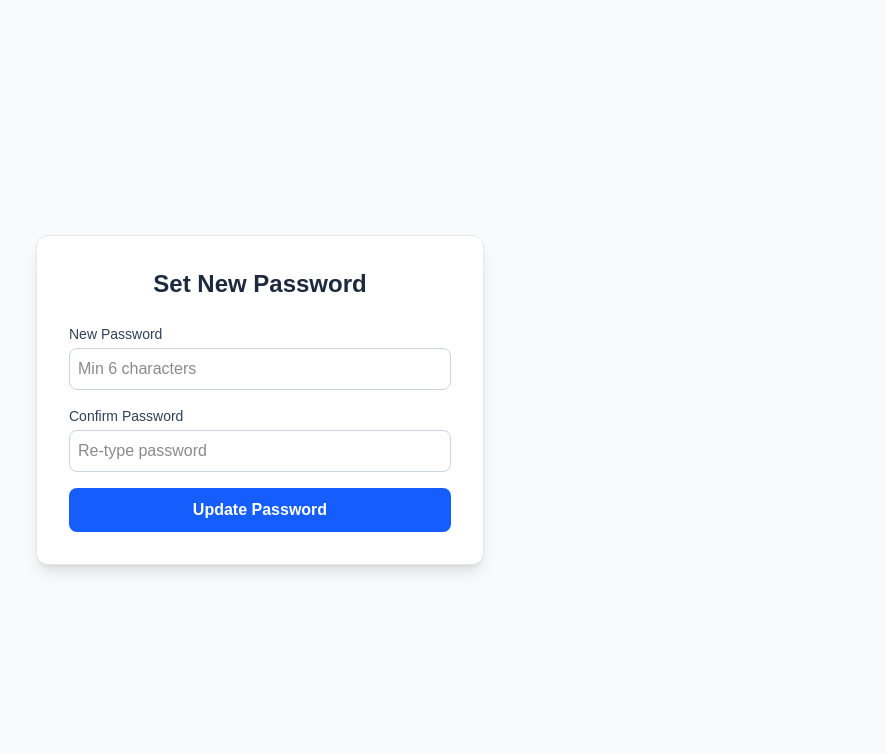
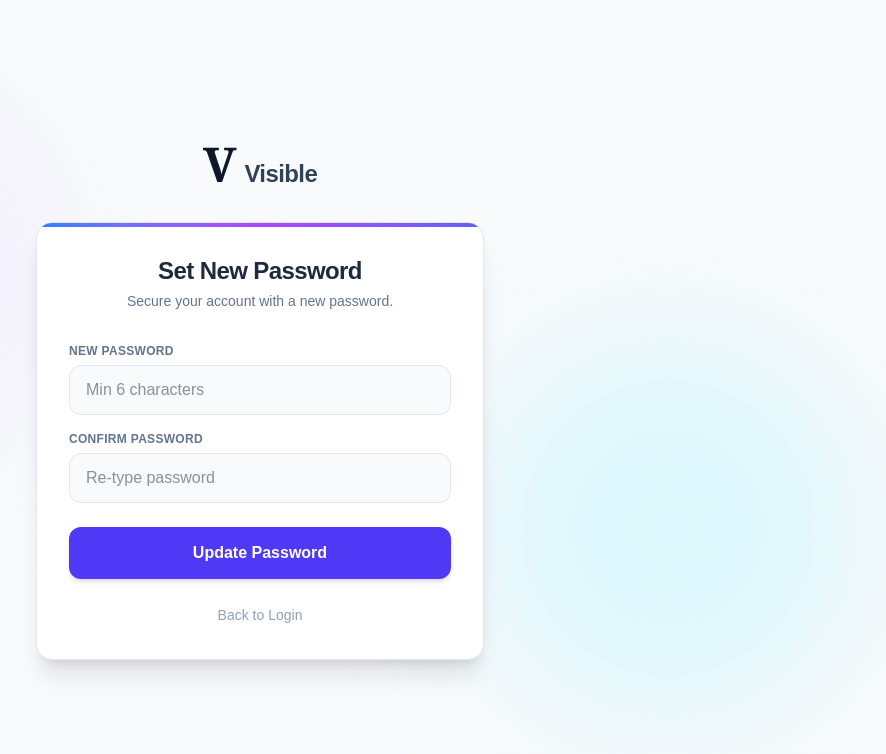
Before and after one commit to paulpriddy05-dot/visible-app, a Next.js app: page /auth/update-password in a window 1280 px wide. Shown: the top 754 px of the page, without its empty margins (380-1266 px from the left). Built offline with nearby package versions, Linux system fonts and the light colour scheme; no server answers.

Commit message:
forgot password update

```diff
--- a/app/auth/callback/page.tsx
+++ /dev/null
@@ -1,49 +0,0 @@
-'use client';
-
-import { Suspense, useEffect } from 'react';
-import { useSearchParams, useRouter } from 'next/navigation';
-import { createBrowserClient } from '@supabase/ssr';
-
-function HandleAuth() {
-  const searchParams = useSearchParams();
-  const router = useRouter();
-
-  useEffect(() => {
-    const handleLogin = async () => {
-      // 1. Initialize Supabase (New SDK Syntax)
-      // We pass the env vars directly here to create the client
-      const supabase = createBrowserClient(
-        process.env.NEXT_PUBLIC_SUPABASE_URL!,
-        process.env.NEXT_PUBLIC_SUPABASE_ANON_KEY!
-      );
-
-      // 2. Check session (works for both Implicit #hash and PKCE ?code)
-      const { data: { session }, error } = await supabase.auth.getSession();
-
-      if (session) {
-        // 3. Redirect to dashboard
-        const next = searchParams.get('next') || '/dashboard';
-        router.push(next);
-        router.refresh();
-      } else {
-        console.error('Login failed:', error);
-      }
-    };
-
-    handleLogin();
-  }, [router, searchParams]);
-
-  return (
-    <div className="flex items-center justify-center min-h-screen">
-      <p className="text-lg">Processing login...</p>
-    </div>
-  );
-}
-
-export default function AuthCallbackPage() {
-  return (
-    <Suspense fallback={<div>Loading...</div>}>
-      <HandleAuth />
-    </Suspense>
-  );
-}
--- /dev/null
+++ b/app/auth/callback/route.ts
@@ -0,0 +1,51 @@
+import { createServerClient, type CookieOptions } from '@supabase/ssr';
+import { type NextRequest, NextResponse } from 'next/server';
+
+export async function GET(request: NextRequest) {
+  const { searchParams, origin } = new URL(request.url);
+  const code = searchParams.get('code');
+  // If "next" is passed (like /update-password), redirect there. Otherwise default to /dashboard
+  const next = searchParams.get('next') ?? '/dashboard';
+
+  if (code) {
+    const cookieStore = {
+        getAll: () => [],
+        set: () => {},
+      };
+
+    const supabase = createServerClient(
+      process.env.NEXT_PUBLIC_SUPABASE_URL!,
+      process.env.NEXT_PUBLIC_SUPABASE_ANON_KEY!,
+      {
+        cookies: {
+          get(name: string) {
+            return request.cookies.get(name)?.value;
+          },
+          set(name: string, value: string, options: CookieOptions) {
+            request.cookies.set({
+              name,
+              value,
+              ...options,
+            });
+          },
+          remove(name: string, options: CookieOptions) {
+            request.cookies.delete({
+              name,
+              ...options,
+            });
+          },
+        },
+      }
+    );
+
+    // ⚠️ This is the magic line that logs the user in
+    const { error } = await supabase.auth.exchangeCodeForSession(code);
+
+    if (!error) {
+      return NextResponse.redirect(`${origin}${next}`);
+    }
+  }
+
+  // If something broke, send them to an error page or back to login
+  return NextResponse.redirect(`${origin}/login?error=auth-code-error`);
+}
--- a/app/auth/update-password/page.tsx
+++ b/app/auth/update-password/page.tsx
@@ -1,83 +1,131 @@
-'use client';
+"use client";
 
-import { useState } from 'react';
-import { createBrowserClient } from '@supabase/ssr';
-import { useRouter } from 'next/navigation';
+import { useState } from "react";
+import { supabase } from "@/lib/supabase"; // Use your singleton if available, or createBrowserClient
+import { useRouter } from "next/navigation";
+import Link from "next/link";
 
 export default function UpdatePasswordPage() {
-  const [password, setPassword] = useState('');
-  const [confirmPassword, setConfirmPassword] = useState('');
-  const [loading, setLoading] = useState(false);
-  const [message, setMessage] = useState('');
   const router = useRouter();
 
-  const supabase = createBrowserClient(
-    process.env.NEXT_PUBLIC_SUPABASE_URL!,
-    process.env.NEXT_PUBLIC_SUPABASE_ANON_KEY!
-  );
+  const [password, setPassword] = useState("");
+  const [confirmPassword, setConfirmPassword] = useState("");
+  const [loading, setLoading] = useState(false);
+  const [message, setMessage] = useState("");
+  const [errorMsg, setErrorMsg] = useState("");
 
   const handleUpdate = async (e: React.FormEvent) => {
     e.preventDefault();
     setLoading(true);
-    setMessage('');
+    setMessage("");
+    setErrorMsg("");
 
-    // 1. Check if passwords match
+    // 1. Validation
     if (password !== confirmPassword) {
-      setMessage('Error: Passwords do not match');
+      setErrorMsg("Passwords do not match");
       setLoading(false);
       return;
     }
 
-    // 2. Update password
+    if (password.length < 6) {
+      setErrorMsg("Password must be at least 6 characters");
+      setLoading(false);
+      return;
+    }
+
+    // 2. Update Password via Supabase
     const { error } = await supabase.auth.updateUser({ password });
 
     if (error) {
-      setMessage('Error: ' + error.message);
+      setErrorMsg(error.message);
       setLoading(false);
     } else {
+      // 3. Success - Refresh session to ensure cookies are set correctly
       await supabase.auth.refreshSession();
-      setMessage('Success! Redirecting...');
+      setMessage("Success! Redirecting to dashboard...");
+
       setTimeout(() => {
-        router.push('/dashboard');
+        router.push("/dashboard");
         router.refresh();
-      }, 1000);
+      }, 1500);
     }
   };
 
   return (
-    <div className="flex flex-col items-center justify-center min-h-screen bg-slate-50 p-4">
-      <div className="w-full max-w-md bg-white rounded-xl shadow-lg border border-slate-200 p-8">
-        <h1 className="text-2xl font-bold text-center mb-6 text-slate-800">Set New Password</h1>
+    <div className="min-h-screen flex flex-col items-center justify-center bg-slate-50 font-sans relative overflow-hidden px-4">
 
-        <form onSubmit={handleUpdate} className="space-y-4">
+      {/* Background Decoration (Matching Login Page) */}
+      <div className="absolute top-0 left-1/2 -translate-x-1/2 w-full h-full max-w-7xl pointer-events-none">
+          <div className="absolute top-20 left-10 w-96 h-96 bg-purple-200 rounded-full mix-blend-multiply filter blur-3xl opacity-30 animate-blob"></div>
+          <div className="absolute bottom-20 right-10 w-96 h-96 bg-cyan-200 rounded-full mix-blend-multiply filter blur-3xl opacity-30 animate-blob animation-delay-2000"></div>
+      </div>
+
+      <div className="z-10 w-full max-w-md">
+
+        {/* LOGO */}
+        <div className="flex items-baseline justify-center gap-2 mb-8 select-none">
+            <span className="font-serif text-5xl font-bold text-slate-900 leading-none">V</span>
+            <span className="text-2xl font-bold text-slate-700 tracking-tight">Visible</span>
+        </div>
+
+        {/* CARD */}
+        <div className="bg-white rounded-2xl shadow-xl border border-slate-200 p-8 relative overflow-hidden">
+            {/* Top Border Accent */}
+            <div className="absolute top-0 left-0 w-full h-1 bg-gradient-to-r from-blue-500 via-purple-500 to-indigo-500"></div>
+
+            <div className="text-center mb-8">
+                <h2 className="text-2xl font-bold text-slate-800 tracking-tight">Set New Password</h2>
+                <p className="text-slate-500 text-sm mt-1">
+                    Secure your account with a new password.
+                </p>
+            </div>
+
+            {/* Notifications */}
+            {errorMsg && <div className="mb-4 p-3 bg-red-50 text-red-600 text-sm rounded-lg border border-red-100 flex items-center gap-2"><i className="fas fa-exclamation-circle"></i> {errorMsg}</div>}
+            {message && <div className="mb-4 p-3 bg-green-50 text-green-700 text-sm rounded-lg border border-green-100 flex items-center gap-2"><i className="fas fa-check-circle"></i> {message}</div>}
+
+            <form onSubmit={handleUpdate} className="flex flex-col gap-4">
                 <div>
-            <label className="block text-sm font-medium text-slate-700 mb-1">New Password</label>
+                    <label className="block text-xs font-bold text-slate-500 uppercase tracking-wide mb-1.5">New Password</label>
                     <input
-              type="password" placeholder="Min 6 characters" required minLength={6}
-              className="w-full p-2 border border-slate-300 rounded-lg focus:ring-2 focus:ring-blue-500 outline-none"
-              value={password} onChange={(e) => setPassword(e.target.value)}
+                        type="password"
+                        required
+                        minLength={6}
+                        placeholder="Min 6 characters"
+                        className="w-full rounded-xl px-4 py-3 bg-slate-50 border border-slate-200 focus:bg-white focus:ring-2 focus:ring-indigo-500 focus:border-indigo-500 outline-none transition-all text-slate-800"
+                        value={password}
+                        onChange={(e) => setPassword(e.target.value)}
                     />
                 </div>
 
                 <div>
-            <label className="block text-sm font-medium text-slate-700 mb-1">Confirm Password</label>
+                    <label className="block text-xs font-bold text-slate-500 uppercase tracking-wide mb-1.5">Confirm Password</label>
                     <input
-              type="password" placeholder="Re-type password" required minLength={6}
-              className="w-full p-2 border border-slate-300 rounded-lg focus:ring-2 focus:ring-blue-500 outline-none"
-              value={confirmPassword} onChange={(e) => setConfirmPassword(e.target.value)}
+                        type="password"
+                        required
+                        minLength={6}
+                        placeholder="Re-type password"
+                        className="w-full rounded-xl px-4 py-3 bg-slate-50 border border-slate-200 focus:bg-white focus:ring-2 focus:ring-indigo-500 focus:border-indigo-500 outline-none transition-all text-slate-800"
+                        value={confirmPassword}
+                        onChange={(e) => setConfirmPassword(e.target.value)}
                     />
                 </div>
 
-          <button disabled={loading} className="w-full bg-blue-600 hover:bg-blue-700 text-white font-bold py-2.5 rounded-lg transition-all disabled:opacity-50">
-            {loading ? 'Updating...' : 'Update Password'}
+                <button
+                    disabled={loading}
+                    className="bg-indigo-600 mt-2 rounded-xl px-4 py-3.5 text-white font-bold hover:bg-indigo-700 transition-all shadow-md hover:shadow-lg disabled:opacity-70 disabled:cursor-not-allowed hover:-translate-y-0.5"
+                >
+                    {loading ? "Updating..." : "Update Password"}
                 </button>
             </form>
 
-        {message && (
-          <div className={`mt-4 p-3 text-sm rounded-lg text-center ${message.includes('Error') ? 'bg-red-50 text-red-600' : 'bg-green-50 text-green-700'}`}>
-            {message}
+            {/* Back Link */}
+            <div className="text-center mt-6">
+                <Link href="/login" className="text-sm font-medium text-slate-400 hover:text-slate-600 transition-colors">
+                    Back to Login
+                </Link>
             </div>
-        )}
+        </div>
       </div>
     </div>
   );
--- a/app/login/page.tsx
+++ b/app/login/page.tsx
@@ -52,7 +52,11 @@ function LoginContent() {
       }
       else if (view === 'forgot') {
         const { error } = await supabase.auth.resetPasswordForEmail(email, {
-          redirectTo: `${origin}/auth/update-password`,
+          // 🔴 WRONG (Skips login):
+          // redirectTo: `${origin}/auth/update-password`,
+
+          // 🟢 CORRECT (Logs in -> Redirects):
+          redirectTo: `${origin}/auth/callback?next=/update-password`,
         });
         if (error) throw error;
         setMessage('Password reset link sent! Check your email.');
```
Lines whose indentation alone changed are shown as unchanged.
